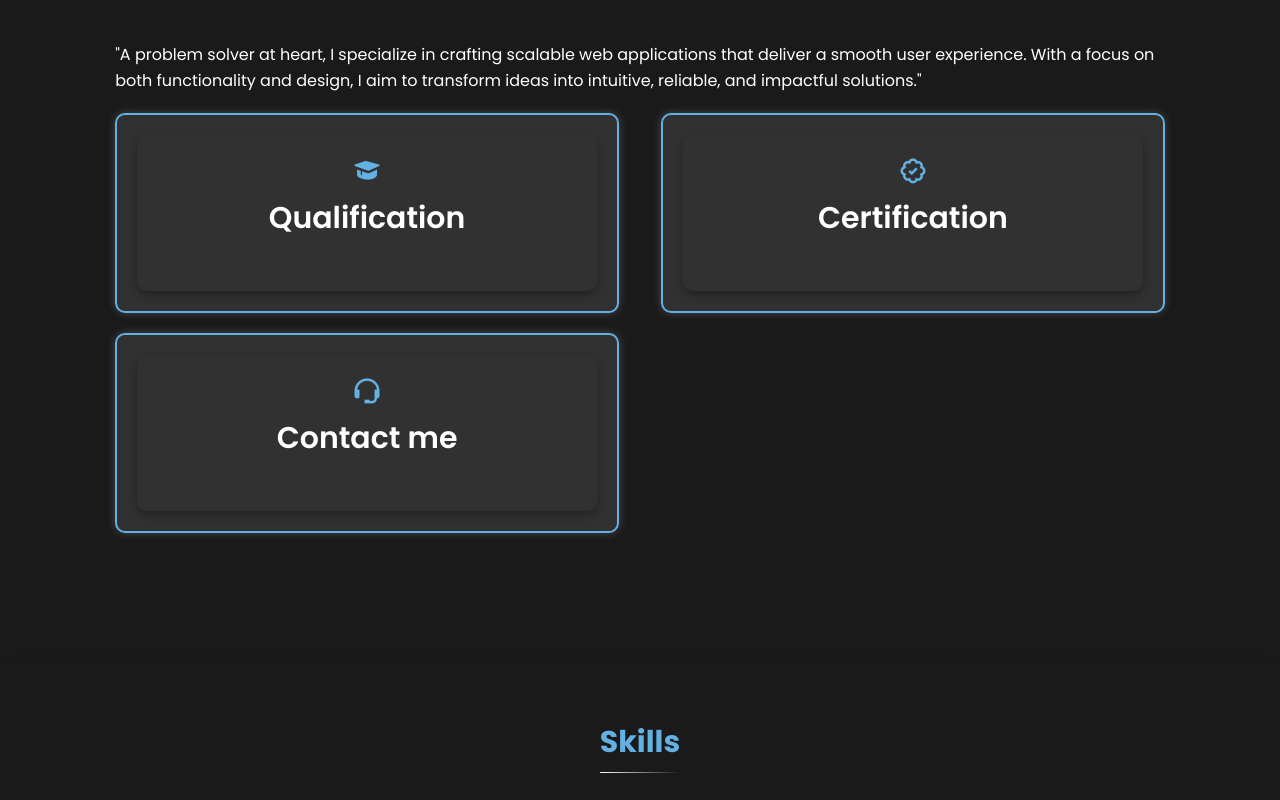
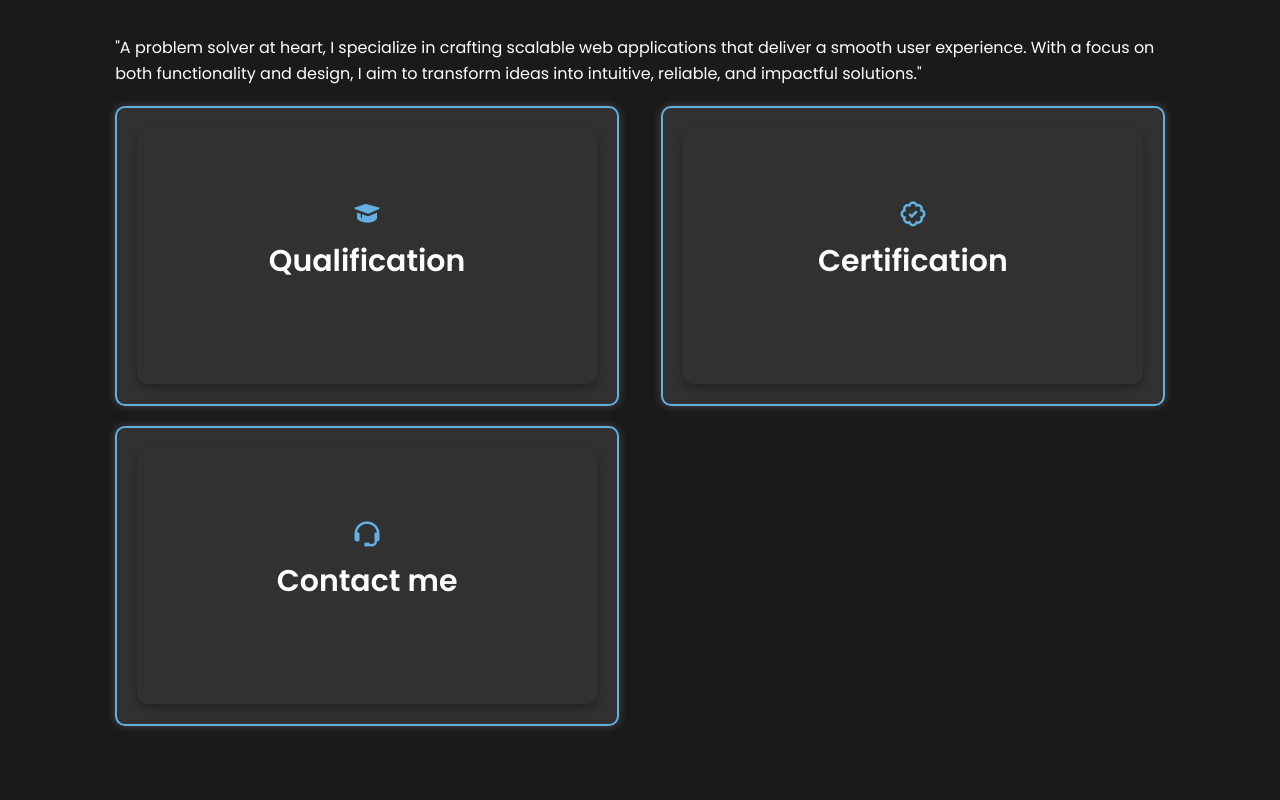
Before and after one commit to kritikaspidy/my-resume, a website: page index.html in a window 1280 px wide. Shown: the part 980-1780 px from the top of the page. Drawn offline with nearby package versions, Linux system fonts and the light colour scheme.

Commit message:
chnages new

```diff
--- a/index.html
+++ b/index.html
@@ -110,7 +110,7 @@
                             <h3 class="tittle">Certification</h3>
                         </div>
                         <div class="flip-card-back">
-                            <span class="subtittle">Cisco Cyber Security</span>
+                            <h1 class="subtittle">Cisco Cyber Security</h1>
                             <p>January'2023-May'2023.</p>
                         </div>
                     </div>
@@ -124,8 +124,15 @@
                             <h3 class="tittle">Contact me</h3>
                         </div>
                         <div class="flip-card-back">
-                            <p>Email: kritikagarg351@gmail.com</p>
-                            <p>Phone: 9896053531</p>
+                            <h1 class="subtittle">Email:<p> kritikagarg351@gmail.com</p></h1>
+                            <h1 class="subtittle">Phone:<p> 9896053531</p></h1>
+                            <!-- <h1 class="subtittle">Location:<p>Punjab, India</p>
+                            </h1>
+                            <h1 class="subtittle">Available For:<p>Internships & Freelance</p>
+                            </h1> -->
+
+
+
                         </div>
                     </div>
                 </div>
@@ -240,6 +247,7 @@
 <section class="contact" id="contact">
     <h2 class="heading">Contact <span>Me!</span></h2>
 
+    <div class="contact-box">
     <form id="contact-form">
         <div class="input-box">
             <input type="text" id="name" placeholder="Full Name">
@@ -252,6 +260,7 @@
         <textarea name="" id="message" cols="30" rows="10" placeholder="Enter your message" ></textarea>
         <input type="submit" value="Send Message" class="btn">
     </form>
+    </div>
 </section>
 
 <footer class="footer">
--- a/styles.css
+++ b/styles.css
@@ -370,8 +370,8 @@ section {
 }
 
 .about-box {
-    width: 200px;
-    height: 200px;
+    width: 300px;
+    height: 300px;
     perspective: 1000px;
     /* Adds 3D perspective */
     cursor: pointer;
@@ -416,6 +416,7 @@ section {
     background-color: #4a4a4a;
     color: white;
     transform: rotateY(180deg);
+    align-items: flex-start;
 }
 
 .about-box i {
@@ -431,6 +432,23 @@ section {
     margin-bottom: 30px;
 }
 
+.subtittle {
+    font-size: 2rem;
+    color: var(--main-color);
+    text-align: left;
+    display: flex;
+}
+
+
+
+/* Additional styling for better readability */
+.flip-card-back p {
+    font-size: 1.5rem;
+    font-weight: 500;
+    color: #f0f0f0;
+    margin-bottom: 2.5rem;
+    margin-left: 8px;
+}
 
 
 /* Skills Section */
@@ -647,8 +665,21 @@ section {
     margin-bottom: 3rem;
 }
 
+.contact-box {
+        background: rgba(255, 255, 255, 0.1);
+        box-shadow: 0 4px 10px rgba(0, 0, 0, 0.2);
+            backdrop-filter: blur(10px);
+            border-radius: 10px;
+            padding: 20px;
+            width: 600px;
+            margin: auto;
+
+        }
+
+
 .contact form{
-    max-width: 100rem;
+    max-width: 600px;
+
     margin: 1 rem auto;
     text-align: center;
     margin-bottom: 3rem;
@@ -671,8 +702,11 @@ section {
     margin: .7rem  0;
 }
 
+
+
 .contact form .input-box input{
     width: 49%;
+
 }
 
 .contact form textarea{
```
